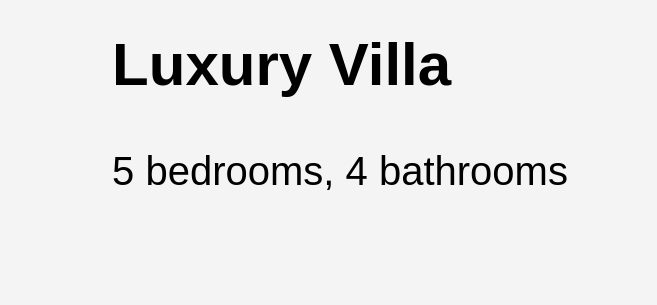
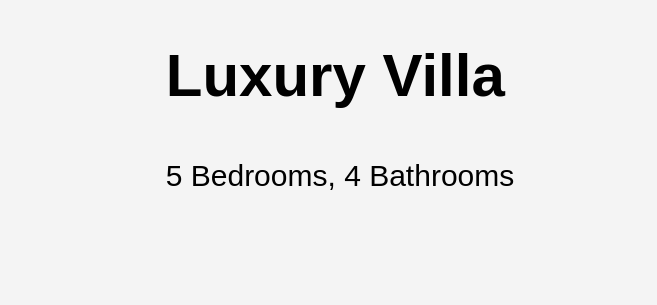
Before and after one commit to Boonyasri/realestate, a plain HTML site: page index.html in a window 1280 px wide. Shown: the part 165-470 px from the top of the page, 0-657 px from the left. Drawn offline with Linux system fonts and the light colour scheme; grey boxes are pictures that could not be loaded.

Commit message:
change font size

```diff
--- a/index.html
+++ b/index.html
@@ -25,7 +25,7 @@
       <div class="row">
         <div class="headline">
           <h2>Luxury Villa</h2>
-          <p>5 bedrooms, 4 bathrooms</p>
+          <p>5 Bedrooms, 4 Bathrooms</p>
         </div>
         <img class="homeimg" src="./Pic/Home_3.jpg" alt="Property 1" />
       </div>
--- a/public/css/style.css
+++ b/public/css/style.css
@@ -52,7 +52,7 @@ nav li {
 }
 
 .headline > p {
-    font-size: 40px;
+    font-size: 30px;
 }
 
 .property {
```
